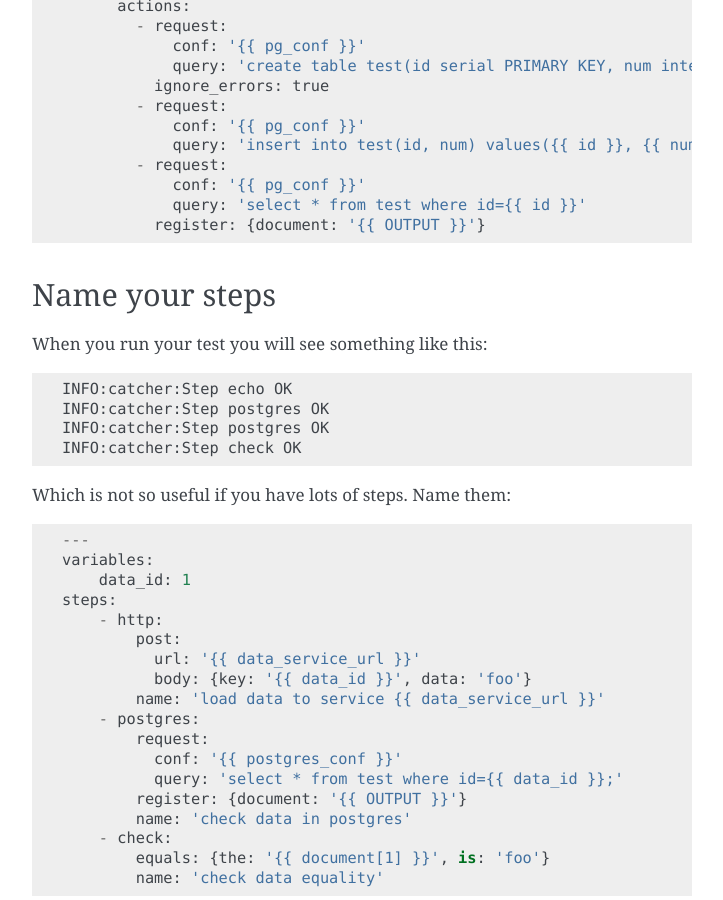
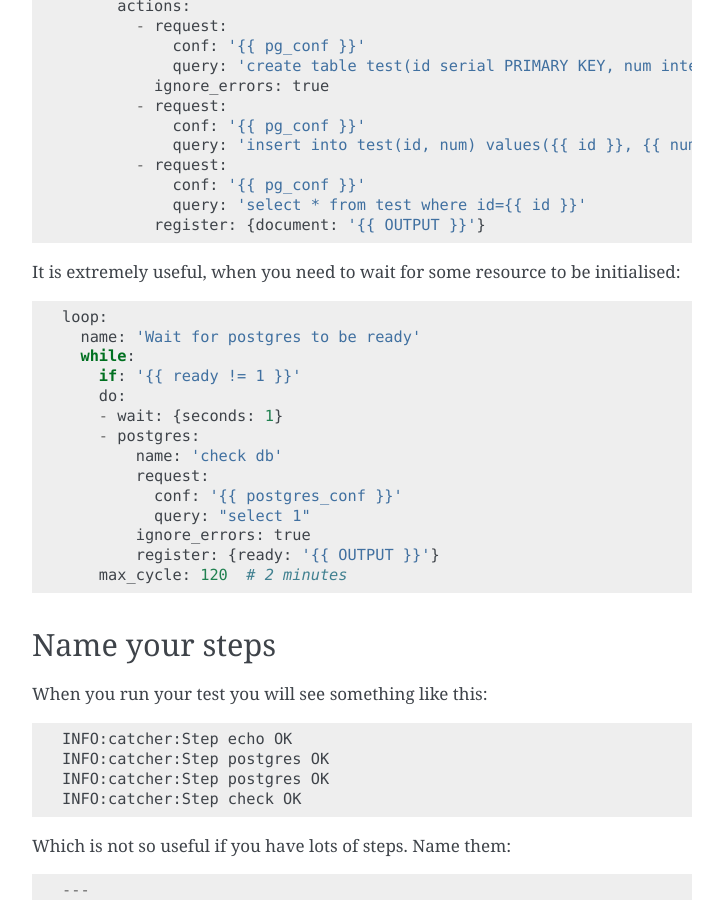
Before and after one commit to comtihon/catcher, a Sphinx documentation site: the page built from docs/source/tests.rst, in a window 1280 px wide and 900 px high, scrolled down 3235 px. Shown: the whole window, without its empty margins (388-1111 px from the left). Built offline with Sphinx 7.4.7, drawn with Linux system fonts in a browser that asks for light colours.

Commit message:
fix ignore errors in loops

```diff
--- a/catcher/__init__.py
+++ b/catcher/__init__.py
@@ -1,3 +1,3 @@
 APPNAME = 'catcher'
 APPAUTHOR = 'Valerii Tikhonov'
-APPVSN = '1.16.3'
+APPVSN = '1.16.4'
--- a/docs/source/tests.rst
+++ b/docs/source/tests.rst
@@ -154,6 +154,23 @@ You can ignore a step's errors and continue the test::
                 query: 'select * from test where id={{ id }}'
               register: {document: '{{ OUTPUT }}'}
 
+It is extremely useful, when you need to wait for some resource to be initialised::
+
+    loop:
+      name: 'Wait for postgres to be ready'
+      while:
+        if: '{{ ready != 1 }}'
+        do:
+        - wait: {seconds: 1}
+        - postgres:
+            name: 'check db'
+            request:
+              conf: '{{ postgres_conf }}'
+              query: "select 1"
+            ignore_errors: true
+            register: {ready: '{{ OUTPUT }}'}
+        max_cycle: 120  # 2 minutes
+
 Name your steps
 ---------------
 When you run your test you will see something like this::
```
Also changed, not shown: 3 other files.
